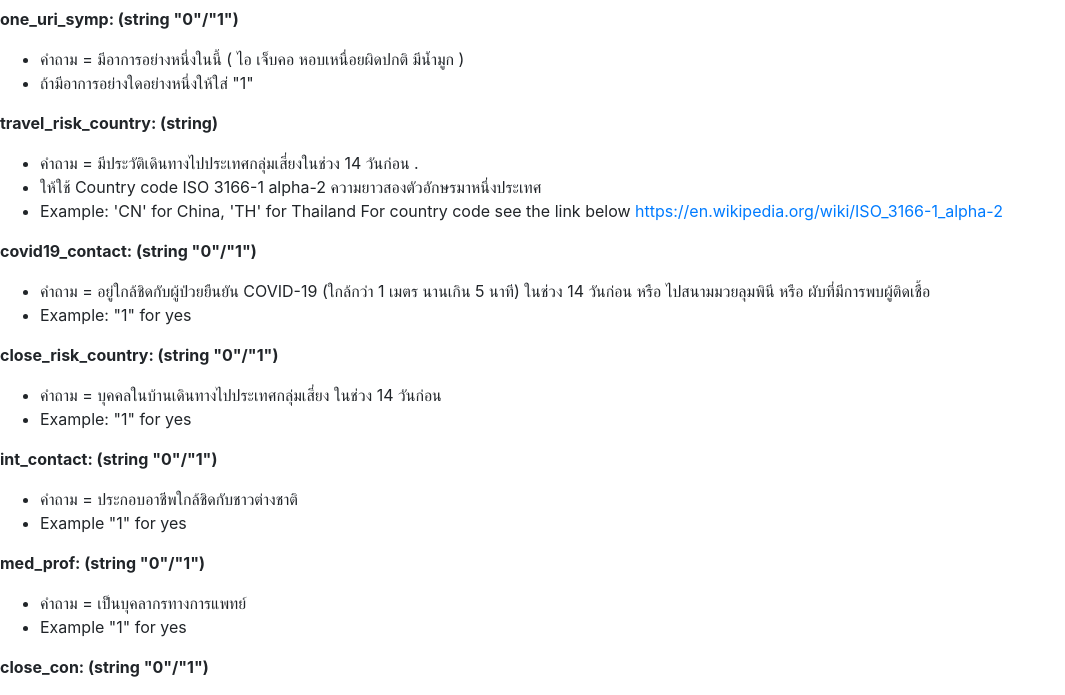
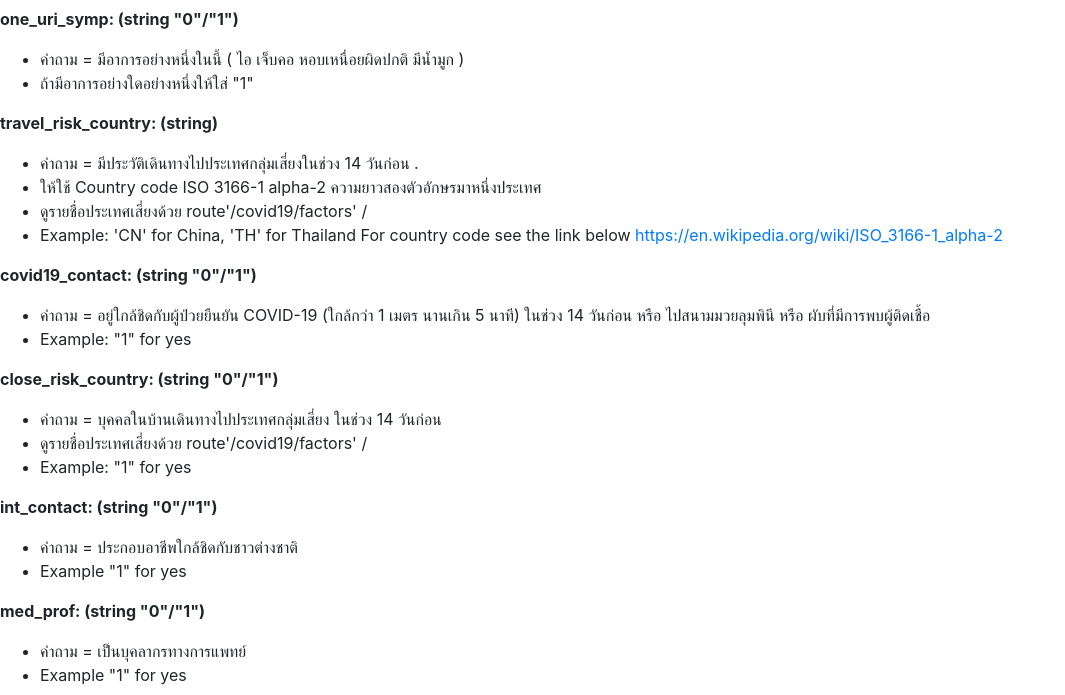
Before and after one commit to Lukespacewalker/outbreak_api, a Flask app: page /covid19 in a window 1280 px wide; the page is wider, and only the part inside the window is pictured. Shown: the part 492-1187 px from the top of that part, without its empty margins (0-1065 px from the left). Run offline with Flask 2, Linux system fonts and the light colour scheme; some libraries are stand-ins or nearby versions.

Commit message:
Update output.html

```diff
--- a/templates/output.html
+++ b/templates/output.html
@@ -37,6 +37,7 @@
 <ul>
 <li>คำถาม = มีประวัติเดินทางไปประเทศกลุ่มเสี่ยงในช่วง 14 วันก่อน .</li>
 <li>ให้ใช้ Country code ISO 3166-1 alpha-2 ความยาวสองตัวอักษรมาหนึ่งประเทศ</li>
+<li>ดูรายชื่อประเทศเสี่ยงด้วย route'/covid19/factors' /</li>
 <li>Example: 'CN' for China, 'TH' for Thailand
 For country code see the link below
 <a href="https://en.wikipedia.org/wiki/ISO_3166-1_alpha-2" rel="nofollow">https://en.wikipedia.org/wiki/ISO_3166-1_alpha-2</a></li>
@@ -49,6 +50,7 @@ For country code see the link below
 <p><strong>close_risk_country: (string "0"/"1")</strong></p>
 <ul>
 <li>คำถาม = บุคคลในบ้านเดินทางไปประเทศกลุ่มเสี่ยง ในช่วง 14 วันก่อน</li>
+<li>ดูรายชื่อประเทศเสี่ยงด้วย route'/covid19/factors' /</li>
 <li>Example: "1" for yes</li>
 </ul>
 <p><strong>int_contact: (string "0"/"1")</strong></p>
```
